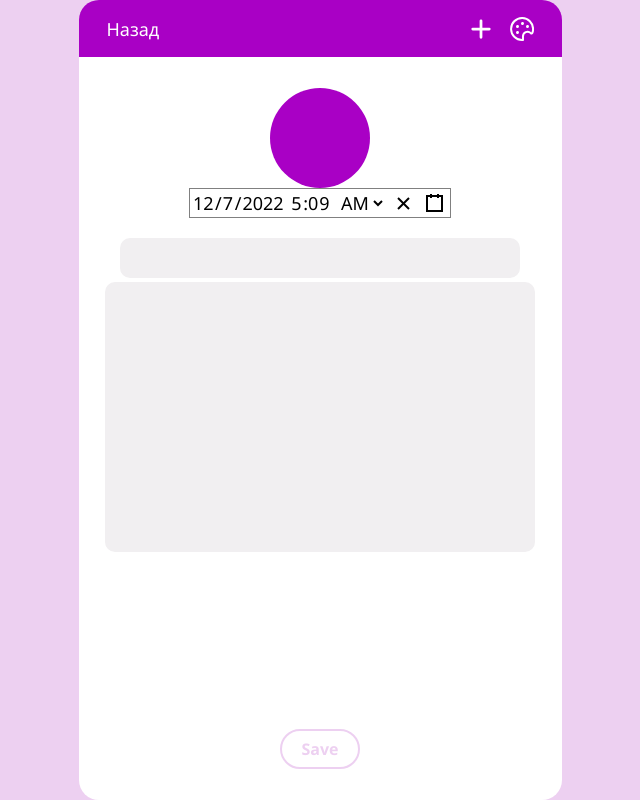
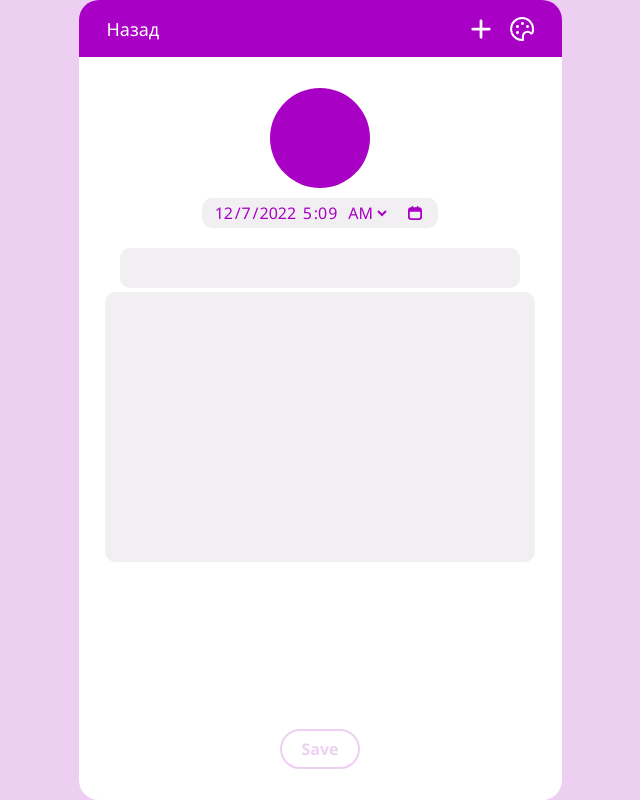
Before and after one commit to AlexandrKataev/todo, a React (Create React App) app: page /task/new in a window 1280 px wide. Shown: the whole page, without its empty margins (320-960 px from the left). Built offline with nearby package versions, Linux system fonts and the light colour scheme.

Commit message:
custom datetime picker

```diff
--- /dev/null
+++ b/src/datetime.d.ts
@@ -0,0 +1 @@
+declare module 'react-datetime-picker/dist/entry.nostyle';
--- a/src/entities/Task/NewTaskCard/NewTaskCard.tsx
+++ b/src/entities/Task/NewTaskCard/NewTaskCard.tsx
@@ -2,7 +2,7 @@ import { FC, useEffect, useState } from 'react';
 
 import styles from './NewTaskCard.module.scss';
 
-import { ItemIcon } from 'shared/ui';
+import { CalendarIcon, ItemIcon } from 'shared/ui';
 import { useInput, useQueryCreateTask } from 'shared/hooks';
 import DateTimePicker from 'react-datetime-picker';
 
@@ -21,7 +21,12 @@ export const NewTaskCard: FC = () => {
   return (
     <>
       <ItemIcon width={'100px'} />
-      <DateTimePicker onChange={setDate} value={date} />
+      <DateTimePicker
+        onChange={setDate}
+        value={date}
+        clearIcon={null}
+        calendarIcon={<CalendarIcon />}
+      />
       <input className={styles.title} value={inputTitle} onChange={onChangeTitle} maxLength={18} />
       <textarea className={styles.contentArea} value={inputContent} onChange={onChangeContent} />
       <button
--- a/src/entities/Task/TaskCard/TaskCard.module.scss
+++ b/src/entities/Task/TaskCard/TaskCard.module.scss
@@ -23,7 +23,7 @@
   height: 40px;
   color: var(--color-content-text);
   background-color: var(--color-content-background);
-  margin: 36px 0 4px 0;
+  margin: 15px 0 4px 0;
   font-size: 18px;
   font-weight: 700;
   letter-spacing: 0em;
--- a/src/entities/Task/TaskCard/TaskCard.tsx
+++ b/src/entities/Task/TaskCard/TaskCard.tsx
@@ -1,11 +1,13 @@
-import { FC, useState } from 'react';
+import { FC, useEffect, useState } from 'react';
 import { useParams } from 'react-router-dom';
 
 import styles from './TaskCard.module.scss';
 
-import { Loader, ItemIcon } from 'shared/ui';
+import { Loader, ItemIcon, CalendarIcon } from 'shared/ui';
 import { useInput, useQueryTask, useQueryUpdateTask } from 'shared/hooks';
-import DateTimePicker from 'react-datetime-picker';
+import DateTimePicker from 'react-datetime-picker/dist/entry.nostyle';
+
+// const DateTimePicker = require('react-datetime-picker/dist/entry.nostyle');
 
 export const TaskCard: FC = () => {
   const { taskId } = useParams() as { taskId: string };
@@ -13,6 +15,11 @@ export const TaskCard: FC = () => {
   const { task, isFetching } = useQueryTask(taskId);
 
   const [date, setDate] = useState(new Date());
+  const [isChangedDate, setIsChangedDate] = useState(false);
+
+  useEffect(() => {
+    task && setDate(new Date(task.date));
+  }, [task]);
 
   const {
     value: inputTitle,
@@ -32,22 +39,33 @@ export const TaskCard: FC = () => {
     inputContent,
     date.toJSON(),
     isChangedTitle,
-    isChangedContent
+    isChangedContent,
+    isChangedDate
   );
+
+  const onChangeDate = (date: Date) => {
+    setDate(date);
+    setIsChangedDate(true);
+  };
 
   return isFetching ? (
     <Loader />
   ) : (
     <>
       <ItemIcon width={'100px'} />
-      <DateTimePicker onChange={setDate} value={date} />
+      <DateTimePicker
+        onChange={onChangeDate}
+        value={date}
+        clearIcon={null}
+        calendarIcon={<CalendarIcon />}
+      />
       <input className={styles.title} value={inputTitle} onChange={onChangeTitle} maxLength={18} />
       <textarea className={styles.contentArea} value={inputContent} onChange={onChangeContent} />
 
       <button
         onClick={updateTask}
         className={
-          (isChangedTitle || isChangedContent) && inputTitle && inputContent
+          (isChangedTitle || isChangedContent || isChangedDate) && inputTitle && inputContent
             ? styles.save
             : styles.save_disabled
         }
--- a/src/shared/hooks/useQueryTasks.ts
+++ b/src/shared/hooks/useQueryTasks.ts
@@ -24,7 +24,8 @@ export const useQueryUpdateTask = (
   inputContent: string,
   date: string,
   isChangedTitle: boolean,
-  isChangedContent: boolean
+  isChangedContent: boolean,
+  isChangedDate: boolean
 ) => {
   const navigate = useNavigate();
   const queryClient = useQueryClient();
@@ -36,7 +37,7 @@ export const useQueryUpdateTask = (
     },
   });
   const updateTask = async () => {
-    if (inputTitle && inputContent && (isChangedTitle || isChangedContent)) {
+    if (inputTitle && inputContent && (isChangedTitle || isChangedContent || isChangedDate)) {
       mutation.mutate({
         id: taskId,
         title: inputTitle,
--- a/src/shared/styles/Calendar.scss
+++ b/src/shared/styles/Calendar.scss
@@ -3,6 +3,7 @@
   max-width: 100%;
   background: white;
   border: 1px solid #a0a096;
+  border-radius: 20px;
   font-family: Arial, Helvetica, sans-serif;
   line-height: 1.125em;
 }
--- a/src/shared/styles/Clock.scss
+++ b/src/shared/styles/Clock.scss
@@ -11,6 +11,7 @@
   box-sizing: border-box;
 }
 .react-clock__face {
+  background-color: aqua;
   position: absolute;
   top: 0;
   bottom: 0;
--- a/src/shared/styles/DateTimePicker.scss
+++ b/src/shared/styles/DateTimePicker.scss
@@ -1,6 +1,16 @@
 .react-datetime-picker {
+  margin-top: 10px;
   display: inline-flex;
   position: relative;
+  background-color: var(--color-row-background);
+  border-radius: 10px;
+  border: 0px !important;
+  font-size: 16px;
+  color: var(--color-main);
+
+  ::selection {
+    background: var(--color-content-background);
+  }
 }
 .react-datetime-picker,
 .react-datetime-picker *,
@@ -18,18 +28,22 @@
   display: flex;
   flex-grow: 1;
   flex-shrink: 0;
-  border: thin solid gray;
+
+  height: 30px;
+  border: 0px !important;
 }
 .react-datetime-picker__inputGroup {
-  min-width: calc(4px + (4px * 3) +  0.54em * 6  +  0.217em * 2);
+  min-width: calc(4px + (4px * 3) + 0.54em * 6 + 0.217em * 2);
   flex-grow: 1;
   padding: 0 2px;
+  margin: 0 10px;
 }
 .react-datetime-picker__inputGroup__divider {
   padding: 1px 0;
   white-space: pre;
 }
 .react-datetime-picker__inputGroup__input {
+  color: var(--color-main);
   min-width: 0.54em;
   height: calc(100% - 2px);
   position: relative;
@@ -50,7 +64,7 @@
 }
 .react-datetime-picker__inputGroup__input--hasLeadingZero {
   margin-left: -0.54em;
-  padding-left: calc(1px +  0.54em);
+  padding-left: calc(1px + 0.54em);
 }
 .react-datetime-picker__inputGroup__amPm {
   font: inherit;
@@ -66,13 +80,15 @@
 }
 .react-datetime-picker__button:enabled:hover .react-datetime-picker__button__icon,
 .react-datetime-picker__button:enabled:focus .react-datetime-picker__button__icon {
-  stroke: #0078d7;
+  stroke: #c500d7;
 }
 .react-datetime-picker__button:disabled .react-datetime-picker__button__icon {
   stroke: #6d6d6d;
 }
 .react-datetime-picker__button svg {
+  margin: 0 10px 0 0;
   display: inherit;
+  fill: var(--color-main);
 }
 .react-datetime-picker__calendar,
 .react-datetime-picker__clock {
@@ -94,6 +110,6 @@
   height: 200px;
   max-width: 100vw;
   padding: 25px;
-  background-color: white;
-  border: thin solid #a0a096;
+  background-color: rgb(182, 9, 9);
+  border: 0px !important;
 }
--- a/src/shared/ui/icons/CalendarIcon.tsx
+++ b/src/shared/ui/icons/CalendarIcon.tsx
@@ -5,7 +5,7 @@ export const CalendarIcon: FC<SVGProps<SVGSVGElement>> = (props) => {
     <svg
       {...props}
       fill={'var(--color-header-text)'}
-      width={'22px'}
+      width={'14px'}
       xmlns="http://www.w3.org/2000/svg"
       viewBox="0 0 24 24"
     >
```
